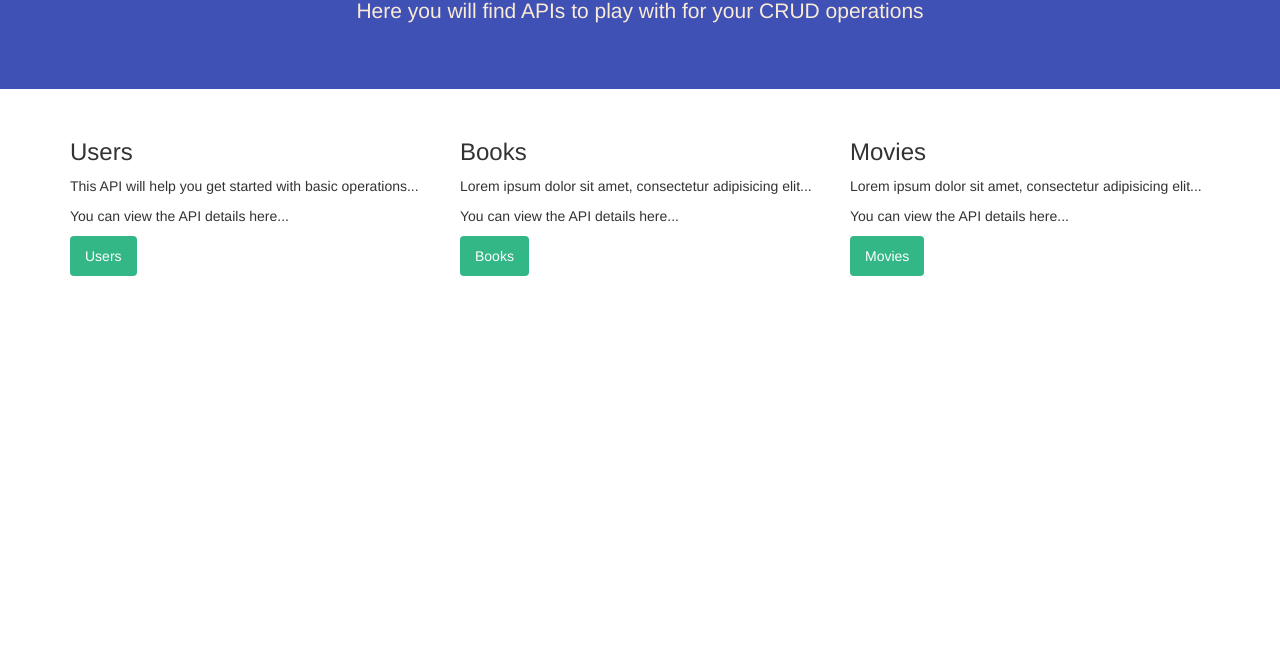
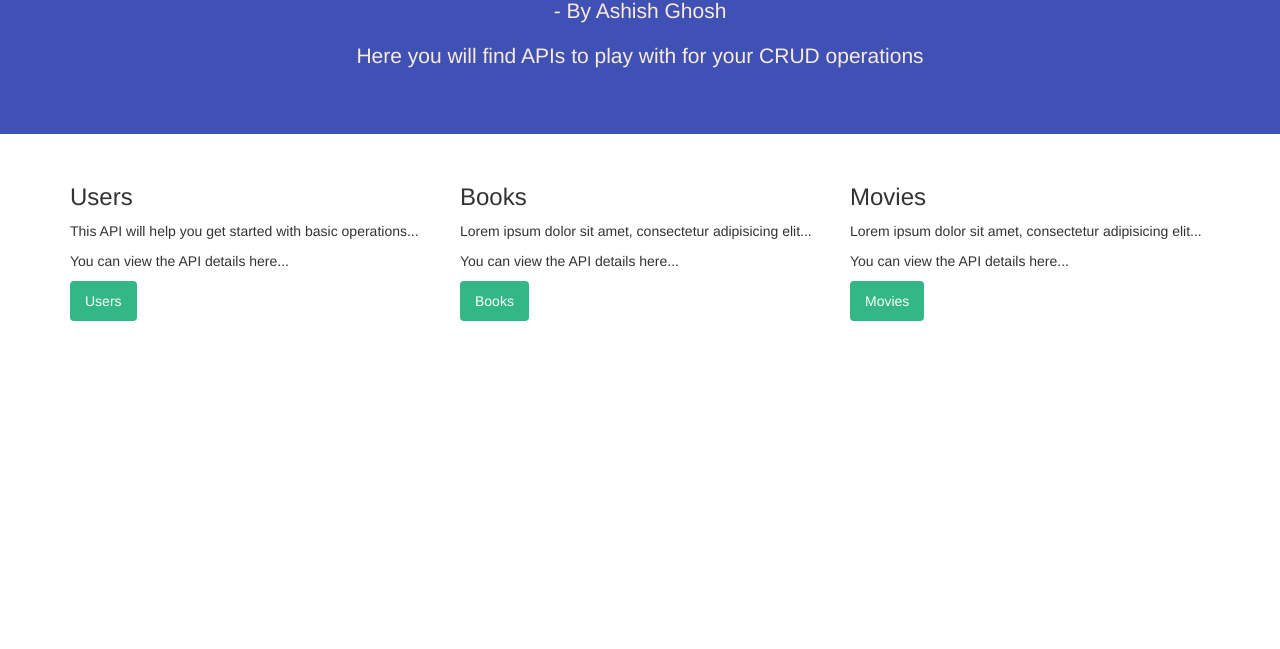
Before and after one commit to ghoshasish99/JsonServer, a website: page public/index.html in a window 1280 px wide. Shown: the part 151-800 px from the top of the page. Drawn offline with nearby package versions, Linux system fonts and the light colour scheme.

Commit message:
json server deployment 01

```diff
--- a/public/index.html
+++ b/public/index.html
@@ -22,6 +22,7 @@
 
 <div class="jumbotron text-center top">
   <h1>Welcome to Fake Rest API with Json server</h1>
+  <p>- By Ashish Ghosh</p>
   <p>Here you will find APIs to play with for your CRUD operations</p>
 </div>
 
```
Also changed, not shown: .github/workflows/master_json-server-1.yml.
